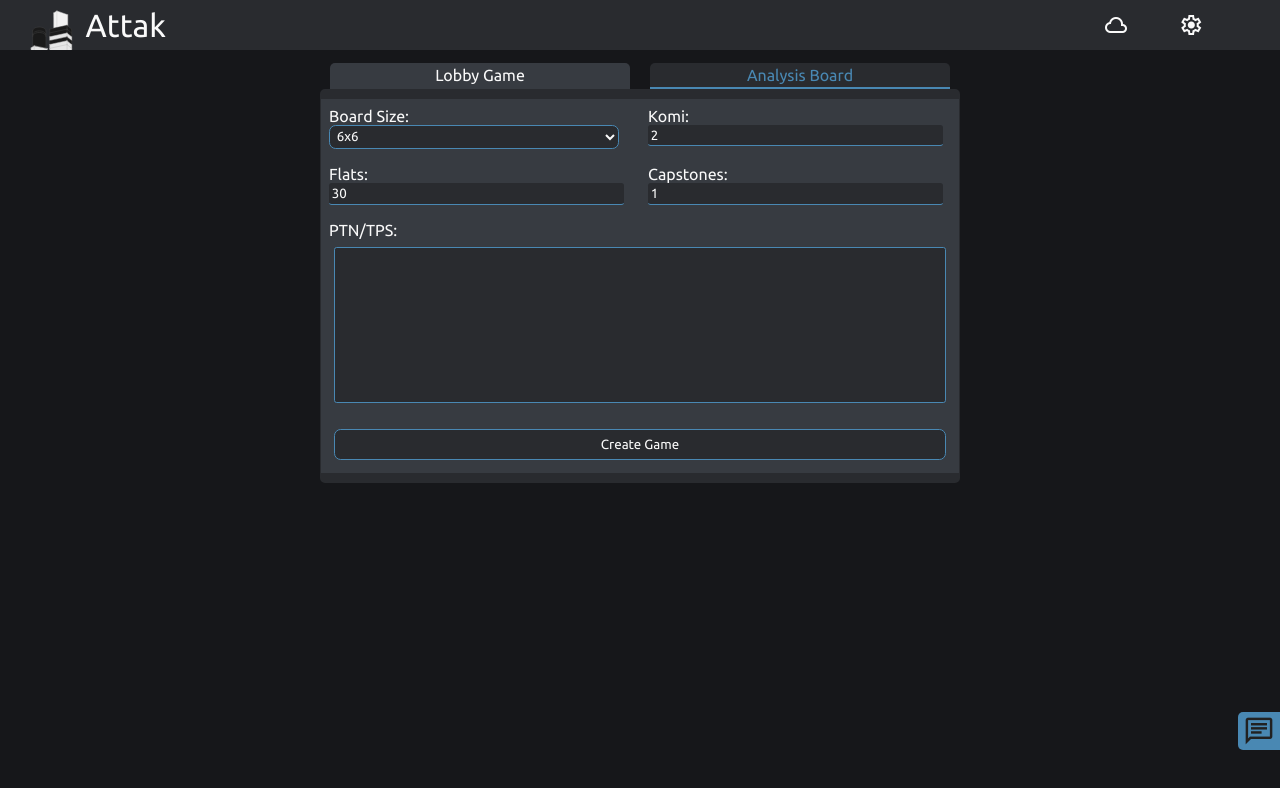
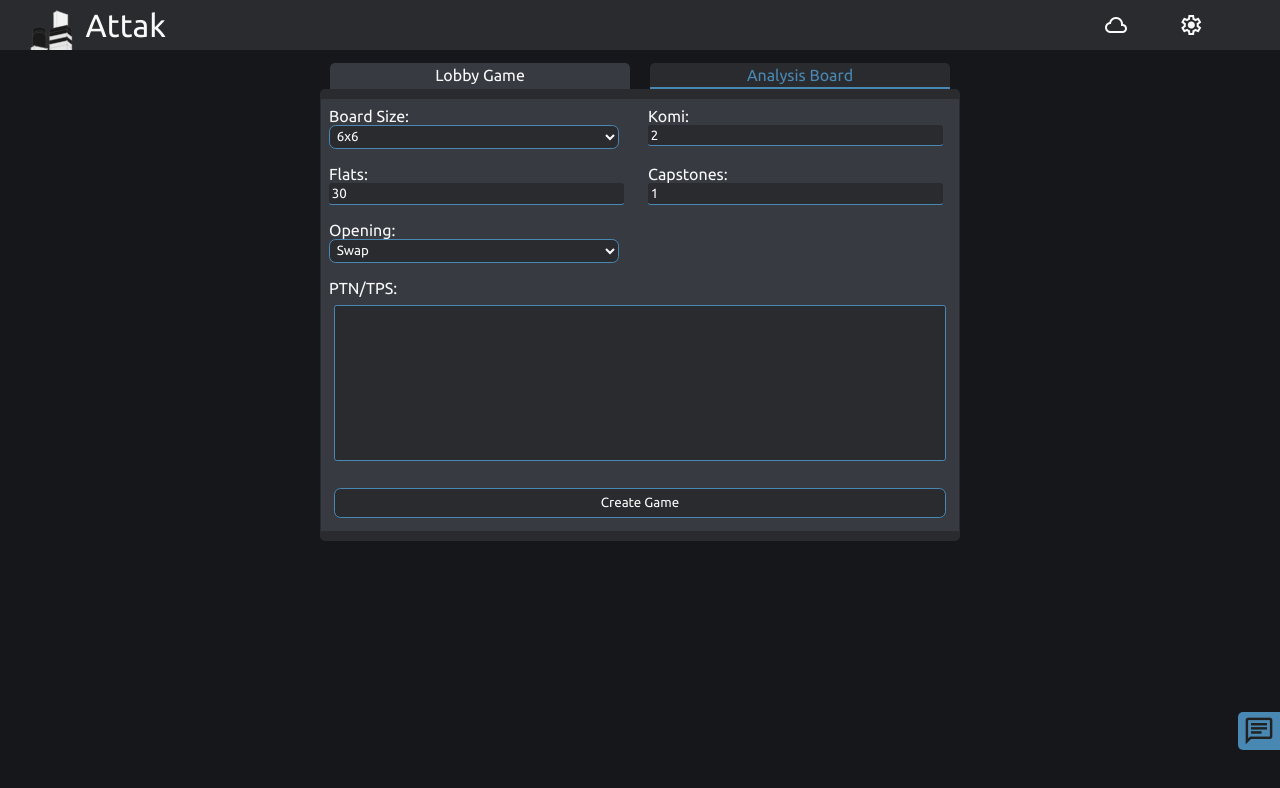
Before and after one commit to The1Rogue/AttakSvelte, a SvelteKit app: page /newGame in a window 1280 px wide. Both pictures are taken after a click on the heading "Analysis Board". Shown: the top 788 px of the page. Built offline with nearby package versions, Linux system fonts and the light colour scheme; a web font is replaced by a local one.

Commit message:
added opening setting to analysis board

```diff
--- a/src/lib/ingame/board.svelte
+++ b/src/lib/ingame/board.svelte
@@ -18,7 +18,7 @@
     <!-- <PTN game={game}/> -->
 <div class="holder" style:--size={game.data.size} onfocusout={() => {if (!this.matches(":focus-within")) game.deselect()}}>
 
-    {#if showMenu && !bare}
+    {#if showMenu}
         <GameInfo game={game} hide={() => showMenu = false}/>
     {/if}
 
--- a/src/routes/newGame/+page.svelte
+++ b/src/routes/newGame/+page.svelte
@@ -68,7 +68,7 @@
                 trigger: 0,
                 color: 3,
                 halfkomi: komi * 2,
-                opening: 1,
+                opening: settings.opening,
                 flats: settings.flats,
                 caps: settings.caps,
                 rated: false,
@@ -241,7 +241,15 @@
             <label>Komi: <br/><input type=number min=0 max=4 step=.5 bind:value={komi} title="a flat score added for black when the game ends on flats"/></label>
             <label>Flats: <br/><input type=number min=10 max=80 bind:value={settings.flats}/></label>
             <label>Capstones: <br/><input type=number min=0 max=5 bind:value={settings.caps}/></label>
+            <label>Opening: <br/>
 
+                <select class="rounded_button" bind:value={settings.opening}>
+                    <option value={0}>No-Swap</option>
+                    <option value={1}>Swap</option>
+                    <option value={2}>Double Black Stack</option>
+                </select>
+            </label>
+            <br/>
             <label for=ptn >PTN/TPS:</label><textarea id=ptn rows=10 bind:value={ptn}></textarea>
             <button class="rounded_button" onclick={() => createScratch()}>Create Game</button>
         </div>
```
